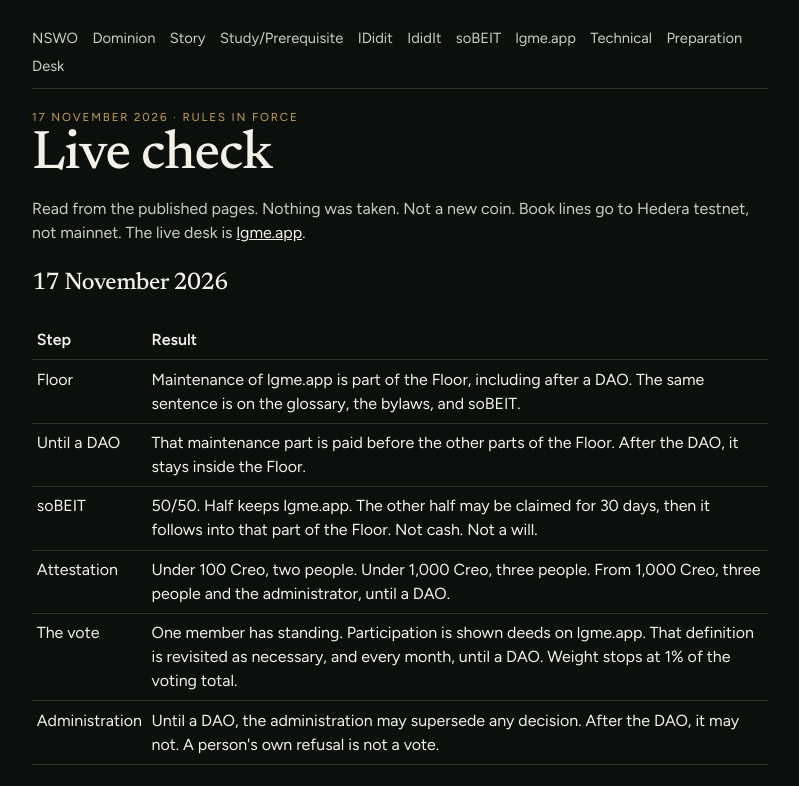
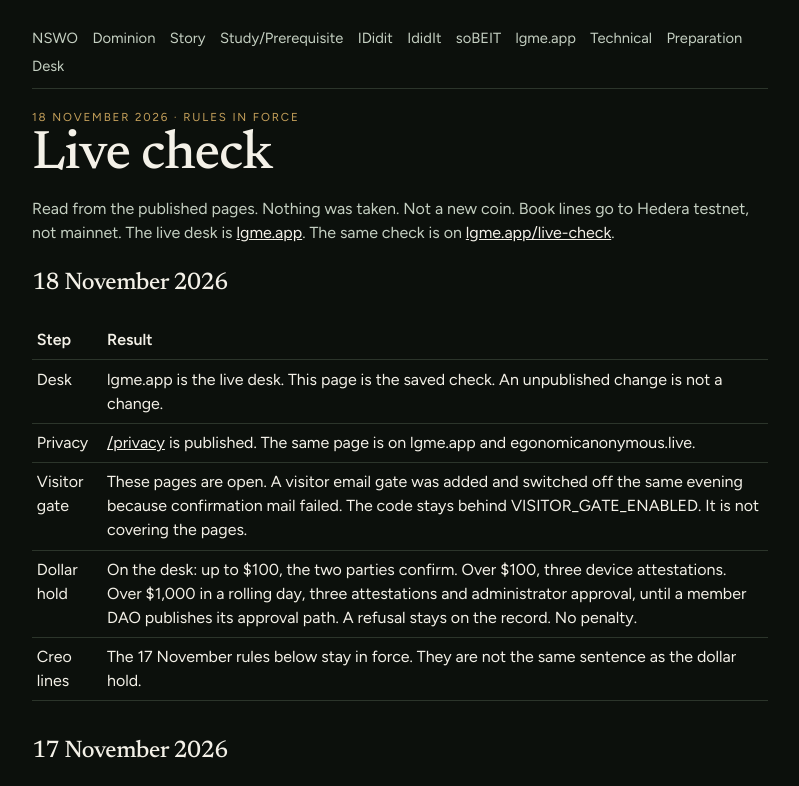
Before and after one commit to Cryptobusi/hederica, a website: page src/site/html/live-check.html in a window 1280 px wide. Shown: the top 786 px of the page, without its empty margins (240-1039 px from the left). Drawn offline with Linux system fonts and the light colour scheme.

Commit message:
Record the 18 November live check above the earlier checks.
The 17 November rules and the 23 October check stay on the page. The visitor gate stays off.

```diff
--- a/src/site/html/live-check.html
+++ b/src/site/html/live-check.html
@@ -33,9 +33,20 @@
     <a href="/preparation">Preparation</a>
     <a href="/">Desk</a>
   </nav>
-  <p class="kicker">17 November 2026 · rules in force</p>
+  <p class="kicker">18 November 2026 · rules in force</p>
   <h1>Live check</h1>
-  <p class="muted">Read from the published pages. Nothing was taken. Not a new coin. Book lines go to Hedera testnet, not mainnet. The live desk is <a href="https://lgme.app">lgme.app</a>.</p>
+  <p class="muted">Read from the published pages. Nothing was taken. Not a new coin. Book lines go to Hedera testnet, not mainnet. The live desk is <a href="https://lgme.app">lgme.app</a>. The same check is on <a href="https://lgme.app/live-check">lgme.app/live-check</a>.</p>
+  <h2>18 November 2026</h2>
+  <table>
+    <thead><tr><th>Step</th><th>Result</th></tr></thead>
+    <tbody>
+      <tr><td>Desk</td><td>lgme.app is the live desk. This page is the saved check. An unpublished change is not a change.</td></tr>
+      <tr><td>Privacy</td><td><a href="/privacy">/privacy</a> is published. The same page is on lgme.app and egonomicanonymous.live.</td></tr>
+      <tr><td>Visitor gate</td><td>These pages are open. A visitor email gate was added and switched off the same evening because confirmation mail failed. The code stays behind VISITOR_GATE_ENABLED. It is not covering the pages.</td></tr>
+      <tr><td>Dollar hold</td><td>On the desk: up to $100, the two parties confirm. Over $100, three device attestations. Over $1,000 in a rolling day, three attestations and administrator approval, until a member DAO publishes its approval path. A refusal stays on the record. No penalty.</td></tr>
+      <tr><td>Creo lines</td><td>The 17 November rules below stay in force. They are not the same sentence as the dollar hold.</td></tr>
+    </tbody>
+  </table>
   <h2>17 November 2026</h2>
   <table>
     <thead><tr><th>Step</th><th>Result</th></tr></thead>
```
